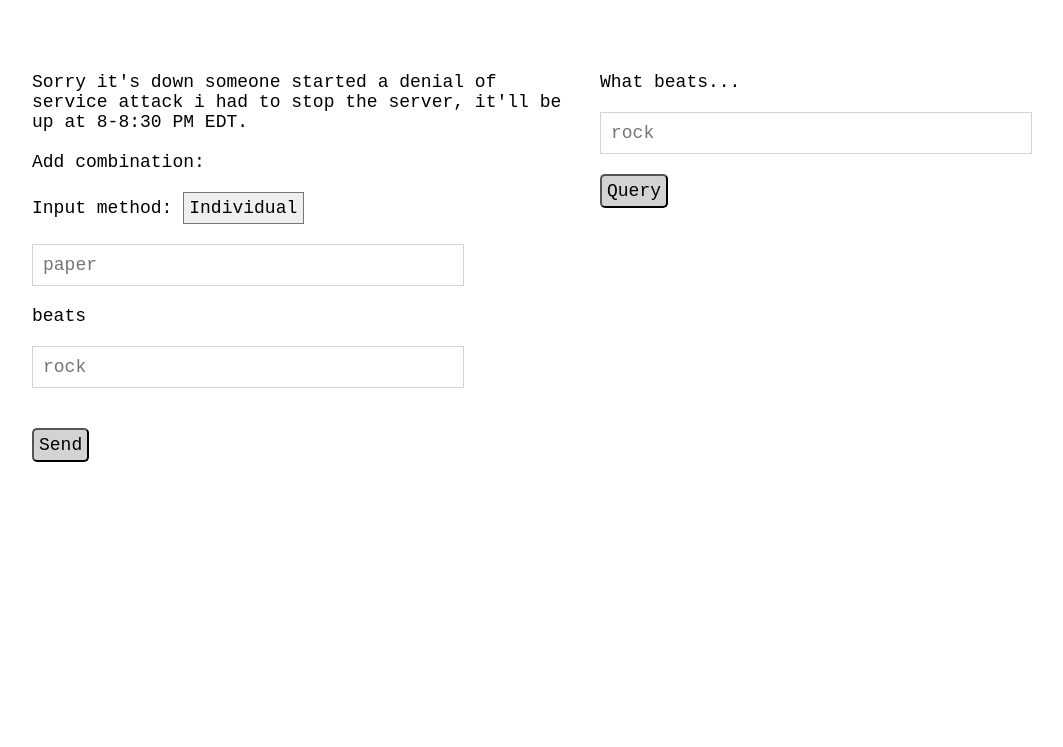
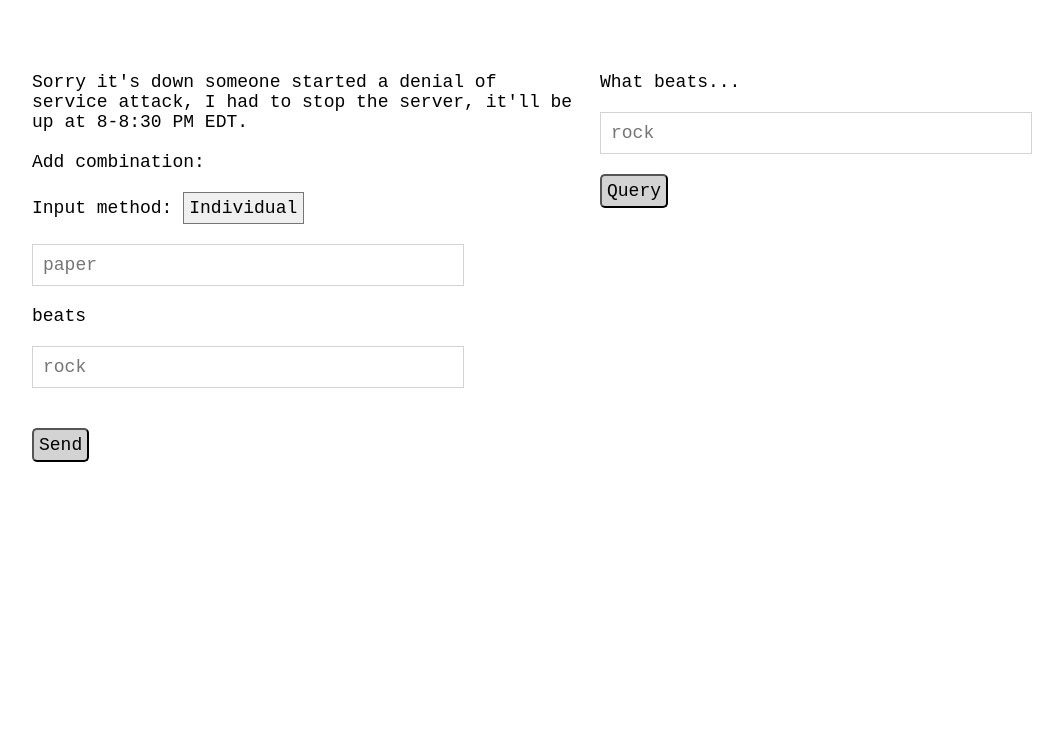
Before and after one commit to speedydelete/speedydelete.com, a plain HTML site: page wbr/index.html in a window 1280 px wide. Shown: the whole page, without its empty margins (40-1103 px from the left). Drawn offline with Linux system fonts and the light colour scheme.

Commit message:
Update index.html

```diff
--- a/wbr/index.html
+++ b/wbr/index.html
@@ -129,7 +129,7 @@ ul {
     <body>
         <main>
             <div id="add">
-                Sorry it's down someone started a denial of service attack i had to stop the server, it'll be up at 8-8:30 PM EDT.<br><br>
+                Sorry it's down someone started a denial of service attack, I had to stop the server, it'll be up at 8-8:30 PM EDT.<br><br>
                 Add combination:<br><br>
                 Input method:
                 <select class="font-fix" id="mode" onchange="switchTab();">
```
